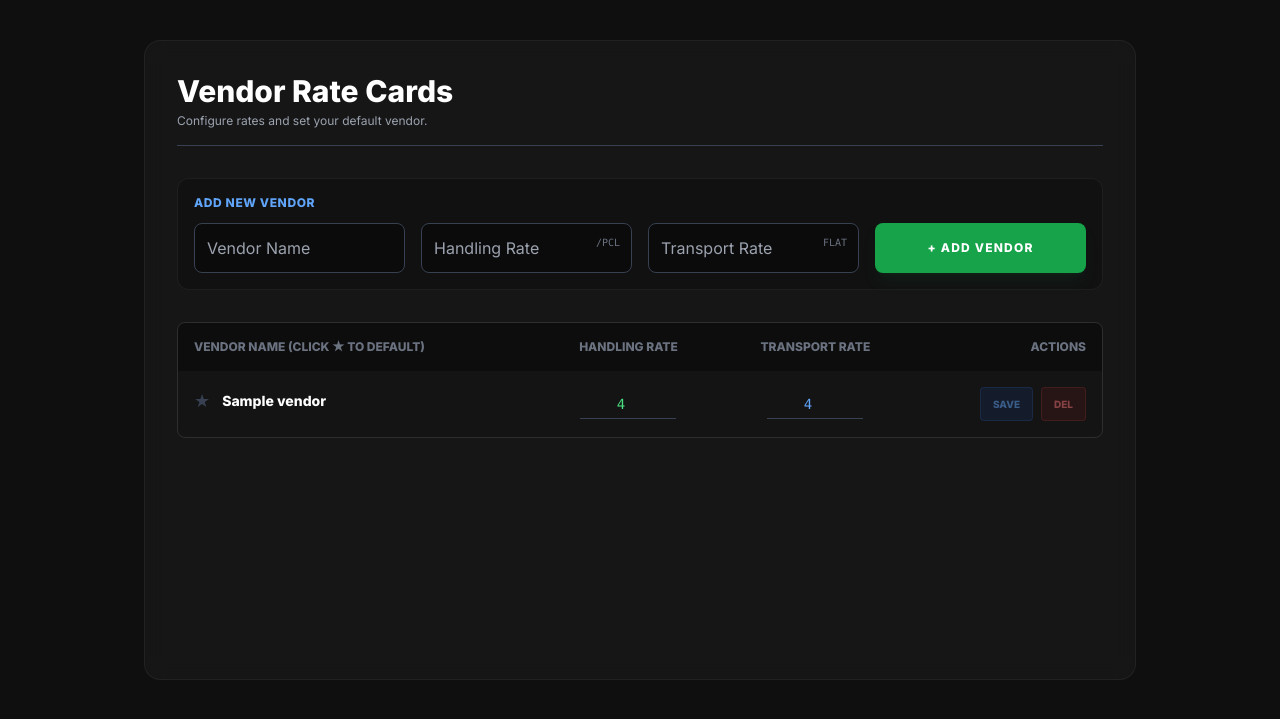
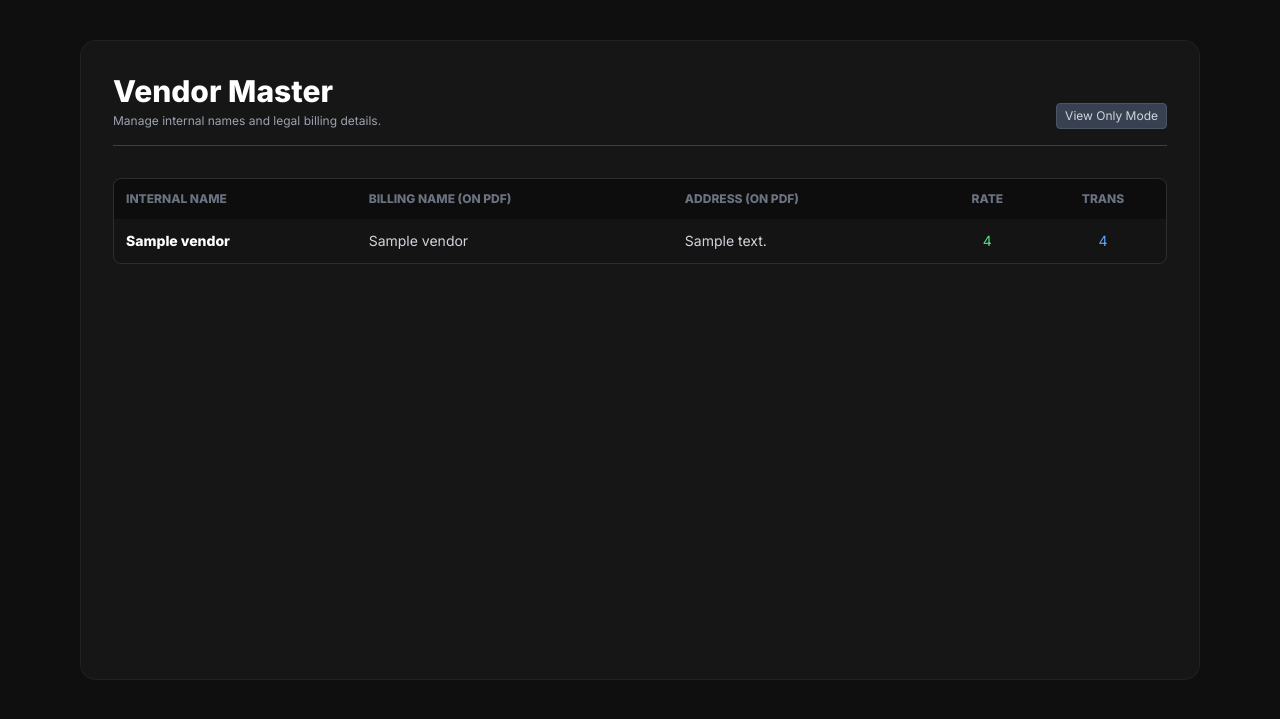
Before and after one commit to karthikshetty71/Karthik, a Flask app: template app/templates/settings.html in a window 1280 px wide. Shown: the part 65-784 px from the top of the page. Run offline with Flask 3, Linux system fonts and the light colour scheme; the template is opened without the code that fills it: most values are stand-ins (such as "Sample title", 1, 10 or a date in 2020); parts of the project's set-up code (start-up, migrations or seed data) failed here and were passed over; some libraries are stand-ins or nearby versions.

Commit message:
deafult vendor

```diff
--- a/app/models.py
+++ b/app/models.py
@@ -18,6 +18,8 @@ class User(UserMixin, db.Model):
 class Vendor(db.Model):
     id = db.Column(db.Integer, primary_key=True)
     name = db.Column(db.String(100), unique=True, nullable=False)
+    billing_name = db.Column(db.String(150))    # Name on PDF
+    billing_address = db.Column(db.String(255)) # Address on PDF
     rate_per_parcel = db.Column(db.Float, default=70.0) # Handling Rate
     transport_rate = db.Column(db.Float, default=0.0)   # NEW: Transport Flat Rate
     is_default = db.Column(db.Boolean, default=False)
--- a/app/templates/invoice_print.html
+++ b/app/templates/invoice_print.html
@@ -30,8 +30,8 @@
     <div class="flex justify-between mb-8 border-y-2 border-black py-4">
         <div class="w-1/2">
             <p class="text-xs text-gray-500 uppercase tracking-wider">Bill To</p>
-            <p class="font-bold text-xl">{{ vendor if vendor != 'All' else 'Consolidated Report' }}</p>
-            <p class="text-sm">Manipal / Udupi</p>
+            <p class="font-bold text-xl">{{ vendor }}</p>
+            <p class="text-sm text-gray-700 mt-1 whitespace-pre-wrap">{{ address }}</p>
         </div>
         <div class="w-1/2 text-right">
             <div class="mb-4">
@@ -111,7 +111,7 @@
            target="_blank"
            class="bg-green-500 shadow-xl text-white px-6 py-4 rounded-full font-bold hover:bg-green-600 transition flex items-center justify-center gap-2 w-full md:w-auto">
             <svg class="w-6 h-6" fill="currentColor" viewBox="0 0 24 24"><path d="M.057 24l1.687-6.163c-1.041-1.804-1.588-3.849-1.587-5.946.003-6.556 5.338-11.891 11.893-11.891 3.181.001 6.167 1.24 8.413 3.488 2.245 2.248 3.481 5.236 3.48 8.414-.003 6.557-5.338 11.892-11.893 11.892-1.99-.001-3.951-.5-5.688-1.448l-6.305 1.654zm6.597-3.807c1.676.995 3.276 1.591 5.392 1.592 5.448 0 9.886-4.434 9.889-9.885.002-5.462-4.415-9.89-9.881-9.892-5.452 0-9.887 4.434-9.889 9.884-.001 2.225.651 3.891 1.746 5.634l-.999 3.648 3.742-.981zm11.387-5.464c-.074-.124-.272-.198-.57-.347-.297-.149-1.758-.868-2.031-.967-.272-.099-.47-.149-.669.149-.198.297-.768.967-.941 1.165-.173.198-.347.223-.644.074-.297-.149-1.255-.463-2.39-1.475-.883-.788-1.48-1.761-1.653-2.059-.173-.297-.018-.458.13-.606.134-.133.297-.347.446-.521.151-.172.2-.296.3-.495.099-.198.05-.372-.025-.521-.075-.148-.669-1.611-.916-2.206-.242-.579-.487-.501-.669-.51l-.57-.01c-.198 0-.52.074-.792.372-.272.297-1.04 1.016-1.04 2.479 0 1.462 1.065 2.875 1.213 3.074.149.198 2.095 3.2 5.076 4.487.709.306 1.263.489 1.694.626.712.226 1.36.194 1.872.118.571-.085 1.758-.719 2.006-1.413.248-.695.248-1.29.173-1.414z"/></svg>
-            SHARE PDF
+            SHARE
         </a>
 
         <button onclick="window.print()" class="bg-blue-600 shadow-xl text-white px-8 py-4 rounded-full font-bold hover:bg-blue-700 flex items-center justify-center gap-2 animate-bounce transition w-full md:w-auto">
--- a/app/templates/settings.html
+++ b/app/templates/settings.html
@@ -1,105 +1,87 @@
 {% extends "base.html" %}
 {% block content %}
-<div class="max-w-5xl mx-auto mt-6 md:mt-10 px-4">
+<div class="max-w-6xl mx-auto mt-6 md:mt-10 px-4">
     <div class="glass p-6 md:p-8 rounded-2xl min-h-[80vh]">
 
-        <div class="mb-8 border-b border-gray-700 pb-4">
-            <h2 class="text-3xl font-bold text-white mb-1">Vendor Rate Cards</h2>
-            <p class="text-xs text-gray-400">Configure rates and set your default vendor.</p>
+        <div class="mb-8 border-b border-gray-700 pb-4 flex justify-between items-end">
+            <div>
+                <h2 class="text-3xl font-bold text-white mb-1">Vendor Master</h2>
+                <p class="text-xs text-gray-400">Manage internal names and legal billing details.</p>
+            </div>
+            {% if not current_user.is_admin %}
+            <span class="text-xs bg-gray-700 text-gray-300 px-2 py-1 rounded border border-gray-600">View Only Mode</span>
+            {% endif %}
         </div>
 
+        {% if current_user.is_admin %}
         <div class="bg-black/20 p-4 rounded-xl border border-white/5 mb-8">
             <h3 class="text-xs uppercase text-blue-400 font-bold mb-3 tracking-wider">Add New Vendor</h3>
-            <form method="POST" class="grid grid-cols-1 md:grid-cols-4 gap-4">
+            <form method="POST" class="grid grid-cols-1 md:grid-cols-5 gap-3">
+                <input type="text" name="vendor_name" placeholder="Internal Name (e.g. Shiva)" required class="bg-black/40 border border-gray-700 rounded p-2 text-white text-sm">
+                <input type="text" name="billing_name" placeholder="Legal Bill Name (e.g. M/S Shiva...)" class="bg-black/40 border border-gray-700 rounded p-2 text-white text-sm">
+                <input type="text" name="billing_address" placeholder="Billing Address" class="bg-black/40 border border-gray-700 rounded p-2 text-white text-sm">
 
-                <input type="text" name="vendor_name" placeholder="Vendor Name" required
-                       class="bg-black/40 border border-gray-700 rounded-lg p-3 text-white outline-none focus:border-green-500 transition">
-
-                <div class="relative">
-                    <input type="number" step="0.1" name="rate" placeholder="Handling Rate" required
-                           class="w-full bg-black/40 border border-gray-700 rounded-lg p-3 text-white outline-none focus:border-green-500 transition">
-                    <span class="absolute right-3 top-3 text-gray-500 text-[10px] font-mono">/PCL</span>
+                <div class="grid grid-cols-2 gap-2">
+                    <input type="number" step="0.1" name="rate" placeholder="Rate" required class="bg-black/40 border border-gray-700 rounded p-2 text-white text-sm text-center">
+                    <input type="number" step="0.1" name="transport" placeholder="Trans" required class="bg-black/40 border border-gray-700 rounded p-2 text-white text-sm text-center">
                 </div>
 
-                <div class="relative">
-                    <input type="number" step="0.1" name="transport" placeholder="Transport Rate" required
-                           class="w-full bg-black/40 border border-gray-700 rounded-lg p-3 text-white outline-none focus:border-green-500 transition">
-                    <span class="absolute right-3 top-3 text-gray-500 text-[10px] font-mono">FLAT</span>
-                </div>
-
-                <button type="submit" class="bg-green-600 font-bold text-white rounded-lg p-3 hover:bg-green-500 transition shadow-lg shadow-green-900/20 uppercase text-xs tracking-widest">
-                    + Add Vendor
+                <button type="submit" class="bg-green-600 font-bold text-white rounded p-2 hover:bg-green-500 text-xs uppercase">
+                    + Add
                 </button>
             </form>
         </div>
+        {% endif %}
 
         <div class="overflow-x-auto rounded-lg border border-white/10">
             <table class="w-full text-left text-gray-400 text-sm">
                 <thead class="text-xs uppercase bg-black/40 text-gray-500 font-bold">
                 <tr>
-                    <th class="p-4">Vendor Name (Click ★ to Default)</th>
-                    <th class="p-4 text-center">Handling Rate</th>
-                    <th class="p-4 text-center">Transport Rate</th>
-                    <th class="p-4 text-right">Actions</th>
+                    <th class="p-3">Internal Name</th>
+                    <th class="p-3">Billing Name (On PDF)</th>
+                    <th class="p-3">Address (On PDF)</th>
+                    <th class="p-3 text-center">Rate</th>
+                    <th class="p-3 text-center">Trans</th>
+                    {% if current_user.is_admin %}<th class="p-3 text-right">Action</th>{% endif %}
                 </tr>
                 </thead>
                 <tbody class="divide-y divide-gray-800 bg-black/10">
                 {% for v in vendors %}
-                <tr class="hover:bg-white/5 transition group">
+                <tr class="hover:bg-white/5 transition">
 
-                    <td class="p-4 flex items-center gap-3">
-                        <a href="/set_default_vendor/{{ v.id }}" title="Make Default"
-                           class="text-lg transition transform active:scale-125 {{ 'text-yellow-400' if v.is_default else 'text-gray-700 hover:text-yellow-400' }}">
-                            ★
-                        </a>
-
-                        <div>
-                            <span class="text-white font-bold block {{ 'text-yellow-100' if v.is_default else '' }}">{{ v.name }}</span>
+                    <td class="p-3">
+                        <div class="flex items-center gap-2">
+                            {% if current_user.is_admin %}
+                            <a href="/set_default_vendor/{{ v.id }}" class="text-lg {{ 'text-yellow-400' if v.is_default else 'text-gray-700 hover:text-yellow-400' }}">★</a>
+                            {% endif %}
+                            <span class="font-bold text-white">{{ v.name }}</span>
                             {% if v.is_default %}
-                            <span class="text-[9px] bg-yellow-500/10 text-yellow-500 px-1.5 py-0.5 rounded border border-yellow-500/20 inline-block mt-1">DEFAULT</span>
+                            <span class="text-[9px] bg-yellow-500/20 text-yellow-300 px-1 rounded ml-1">DEF</span>
                             {% endif %}
                         </div>
                     </td>
 
+                    {% if current_user.is_admin %}
                     <form action="/update_vendor_rate/{{ v.id }}" method="POST">
-
-                        <td class="p-4 text-center">
-                            <div class="relative inline-block w-24">
-                                <input type="number" step="0.1" name="rate" value="{{ v.rate_per_parcel }}"
-                                       class="w-full bg-transparent border-b border-gray-700 text-green-400 focus:border-green-400 outline-none text-center font-mono py-1 focus:bg-white/5 transition">
-                            </div>
-                        </td>
-
-                        <td class="p-4 text-center">
-                            <div class="relative inline-block w-24">
-                                <input type="number" step="0.1" name="transport" value="{{ v.transport_rate }}"
-                                       class="w-full bg-transparent border-b border-gray-700 text-blue-400 focus:border-blue-400 outline-none text-center font-mono py-1 focus:bg-white/5 transition">
-                            </div>
-                        </td>
-
-                        <td class="p-4 text-right">
-                            <div class="flex justify-end gap-2 opacity-50 group-hover:opacity-100 transition">
-                                <button type="submit" class="text-[10px] font-bold bg-blue-600/20 text-blue-400 border border-blue-500/30 px-3 py-1.5 rounded hover:bg-blue-600 hover:text-white transition">
-                                    SAVE
-                                </button>
-                                <a href="/delete_vendor/{{ v.id }}" class="text-[10px] font-bold bg-red-600/20 text-red-400 border border-red-500/30 px-3 py-1.5 rounded hover:bg-red-600 hover:text-white transition" onclick="return confirm('Delete this vendor?')">
-                                    DEL
-                                </a>
-                            </div>
+                        <td class="p-3"><input type="text" name="billing_name" value="{{ v.billing_name or '' }}" class="w-full bg-transparent border-b border-gray-700 text-gray-300 text-xs focus:border-blue-500 outline-none"></td>
+                        <td class="p-3"><input type="text" name="billing_address" value="{{ v.billing_address or '' }}" class="w-full bg-transparent border-b border-gray-700 text-gray-300 text-xs focus:border-blue-500 outline-none"></td>
+                        <td class="p-3 text-center"><input type="number" step="0.1" name="rate" value="{{ v.rate_per_parcel }}" class="w-16 bg-transparent border-b border-gray-700 text-green-400 text-center outline-none"></td>
+                        <td class="p-3 text-center"><input type="number" step="0.1" name="transport" value="{{ v.transport_rate }}" class="w-16 bg-transparent border-b border-gray-700 text-blue-400 text-center outline-none"></td>
+                        <td class="p-3 text-right">
+                            <button type="submit" class="text-blue-500 text-xs border border-blue-500/30 px-2 py-1 rounded hover:bg-blue-600 hover:text-white">SAVE</button>
                         </td>
                     </form>
+                    {% else %}
+                    <td class="p-3 text-gray-300">{{ v.billing_name or '-' }}</td>
+                    <td class="p-3 text-gray-300">{{ v.billing_address or '-' }}</td>
+                    <td class="p-3 text-center text-green-400">{{ v.rate_per_parcel }}</td>
+                    <td class="p-3 text-center text-blue-400">{{ v.transport_rate }}</td>
+                    {% endif %}
                 </tr>
                 {% endfor %}
-
-                {% if not vendors %}
-                <tr>
-                    <td colspan="4" class="p-8 text-center text-gray-600 italic">No vendors found. Add one above.</td>
-                </tr>
-                {% endif %}
                 </tbody>
             </table>
         </div>
-
     </div>
 </div>
 {% endblock %}
```
Also changed, not shown: app/routes/admin.py (+149 -131 lines), app/routes/invoices.py (added, +66 -0 lines).
